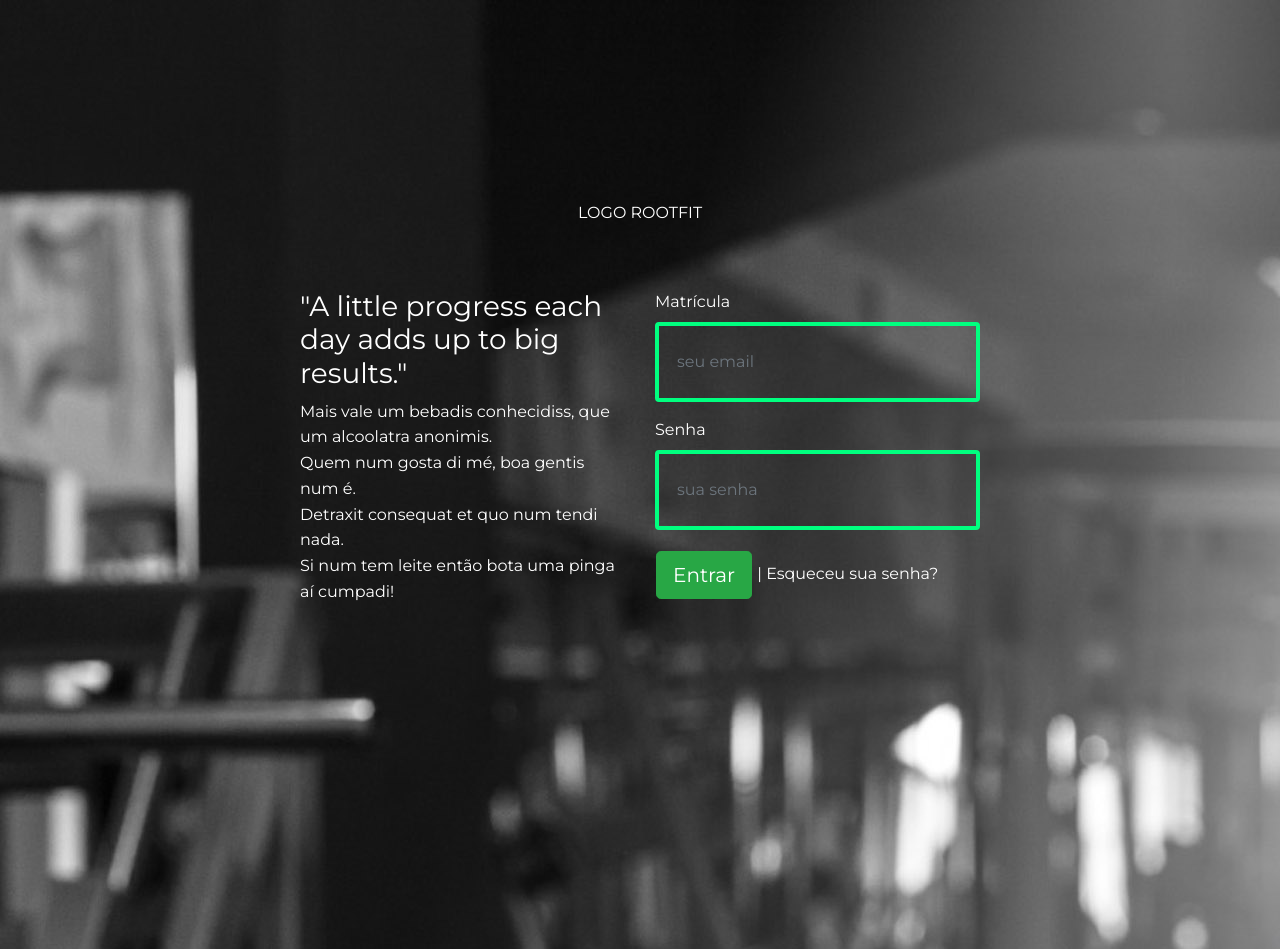
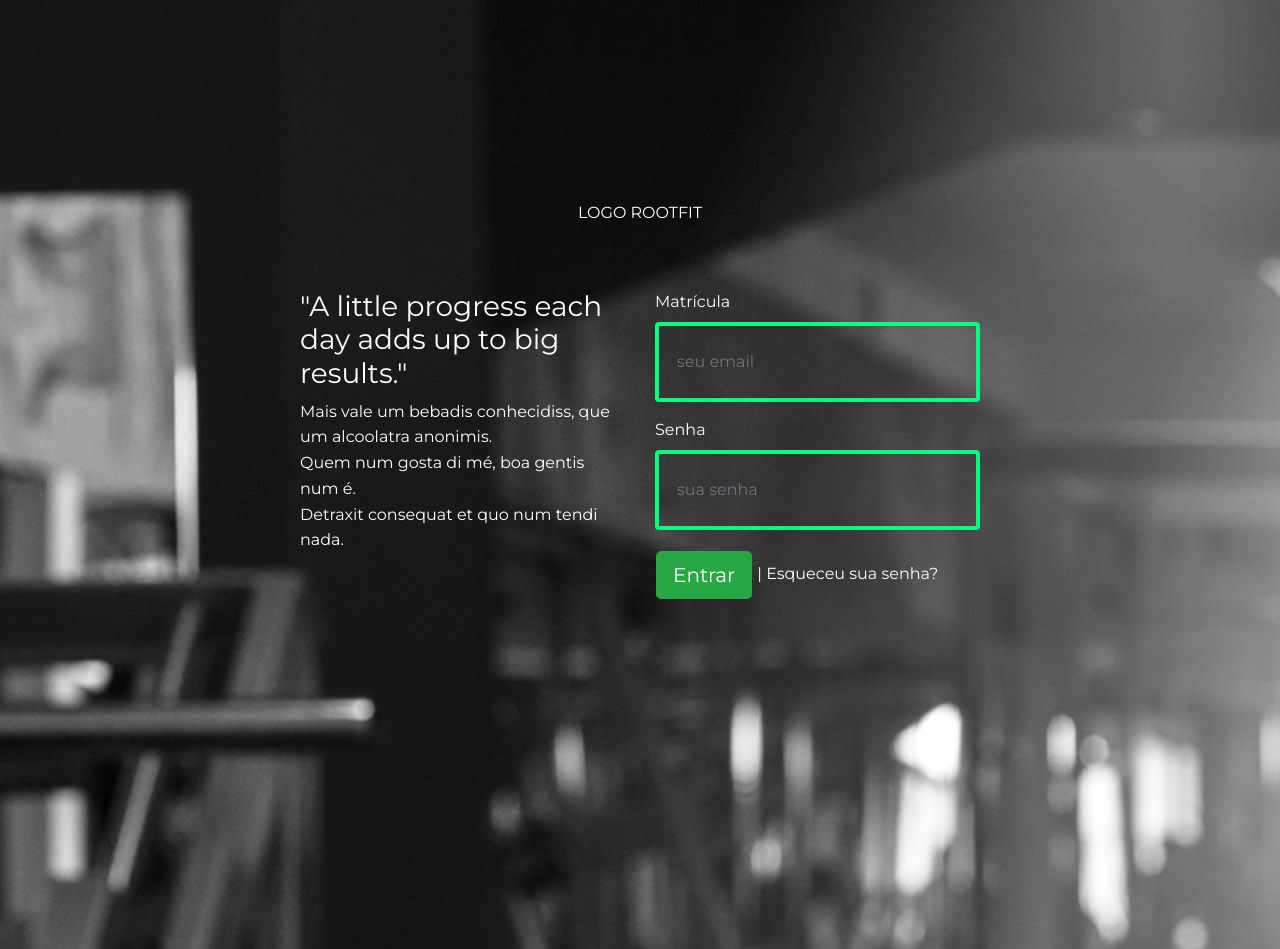
Before and after one commit to AdrianoModa/rootFit-app-PA2, an Angular app in the folder rootFit-front/: page / in a window 1280 px wide. Built offline with nearby package versions, Linux system fonts and the light colour scheme.

Commit message:
configurando novo layout - login screen

```diff
--- a/rootFit-front/src/app/login/login.component.html
+++ b/rootFit-front/src/app/login/login.component.html
@@ -16,7 +16,6 @@
           Mais vale um bebadis conhecidiss, que um alcoolatra anonimis.  <br/>
           Quem num gosta di mé, boa gentis num é. <br/>
           Detraxit consequat et quo num tendi nada. <br/>
-          Si num tem leite então bota uma pinga aí cumpadi!<br/>
       </p>
     </div>
     <div class="col">
```
